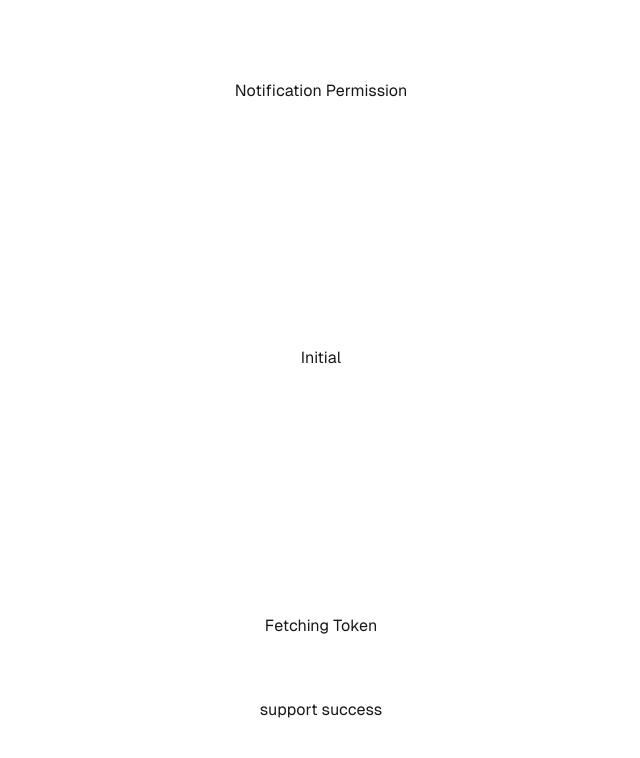
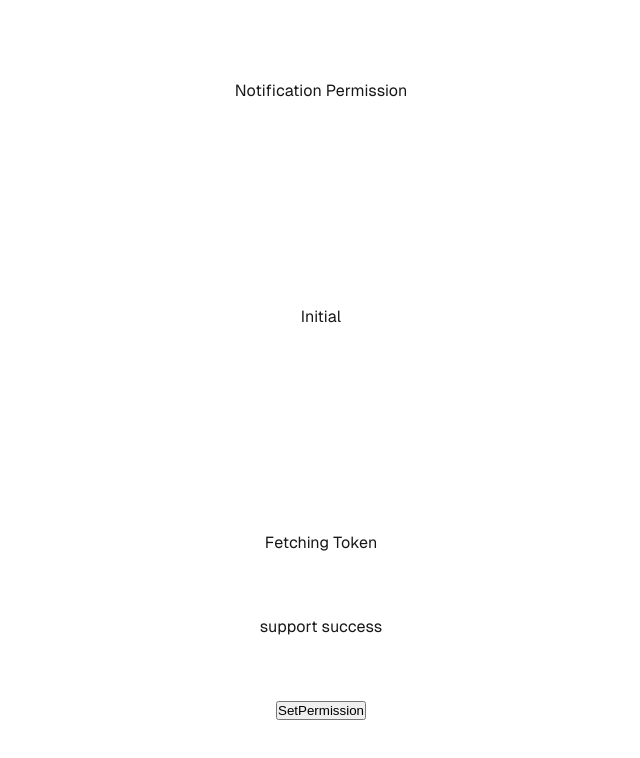
Before and after one commit to ashishbhagat123/firebase-pwa, a Next.js app: page / in a window 1280 px wide. Shown: the top 758 px of the page, without its empty margins (319-959 px from the left). Built offline with nearby package versions, Linux system fonts and the light colour scheme; no server answers.

Commit message:
Update page.js

```diff
--- a/app/page.js
+++ b/app/page.js
@@ -9,8 +9,13 @@ import useFcmToken from "@/utils/hooks/useFCMToken";
 import { useServiceWorker } from "@/utils/hooks/useServiceWorker";
 
 export default function Home() {
-  const { fcmToken, notificationPermissionStatus, loading, support } =
-    useFcmToken();
+  const {
+    fcmToken,
+    notificationPermissionStatus,
+    loading,
+    support,
+    setAskPermission,
+  } = useFcmToken();
   // Use the token as needed
   console.log("FCM token:", fcmToken);
 
@@ -38,6 +43,9 @@ export default function Home() {
         <p className={styles.token}>{fcmToken}</p>
       )}
       {support ? "support success" : "support failed"}
+      <button onClick={() => setAskPermission((prev) => !prev)}>
+        SetPermission
+      </button>
     </div>
   );
 }
```
